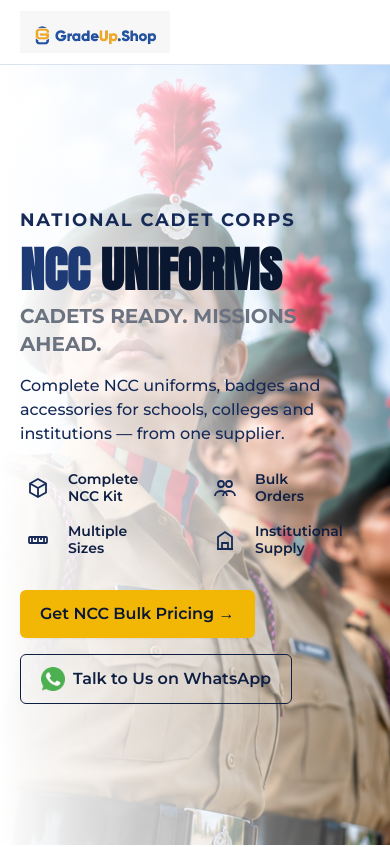
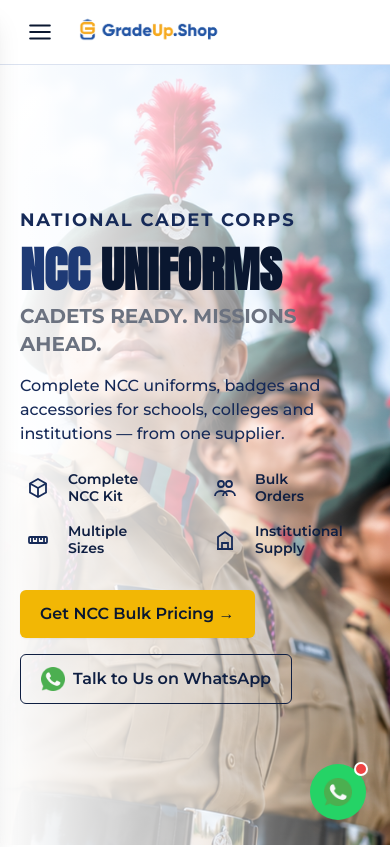
Before and after one commit to shailjayadav30/gradeUpNccWebsite1, a Next.js app: page / in a window 390 px wide. Shown: the top 847 px of the page. Built offline with nearby package versions, Linux system fonts and the light colour scheme.

Commit message:
Refactor code structure for improved readability and maintainability

```diff
--- a/components/Footer.tsx
+++ b/components/Footer.tsx
@@ -23,7 +23,7 @@ export default function Footer() {
           888-47-55555
         </a>
 
-        <a href="" className="flex items-center gap-2 text-sm font-semibold text-navy-600 hover:underline shrink-0">
+        <a href="https://gradeupshop.odoo.com" className="flex items-center gap-2 text-sm font-semibold text-navy-600 hover:underline shrink-0">
           <svg viewBox="0 0 24 24" fill="none" stroke="currentColor" strokeWidth="1.8" className="h-5 w-5 shrink-0">
             <circle cx="12" cy="12" r="9" />
             <path d="M3 12h18M12 3c2.5 2.5 4 5.8 4 9s-1.5 6.5-4 9c-2.5-2.5-4-5.8-4-9s1.5-6.5 4-9z" />
--- a/components/Header.tsx
+++ b/components/Header.tsx
@@ -1,23 +1,66 @@
+
+
 "use client";
 import Image from "next/image";
+import { useEffect, useState } from "react";
 import whatsapp from "../public/images/whatsapp.png";
 import arrow from "../public/images/arrow.png";
-import logo from "../public/images/logo.png";
+import logo from "../public/images/NCC Website/logo.png";
 import { useQuoteForm } from "./QuoteFormCOntext";
+
 const navLinks = [
+  { label: "Home", href: "#" },
   { label: "Uniforms", href: "#range" },
   { label: "Institutions", href: "#customisation" },
   { label: "About Us", href: "#about" },
   { label: "Contact", href: "#footer" },
 ];
 
+const WHATSAPP_HREF =
+  "https://api.whatsapp.com/send/?phone=918884755555&text=Hi%2C+Thank+you+for+your+interest+in+GradeUp+Uniforms.+Please+let+us+know+how+we+can+help+you%3F+Our+reponses+may+be+delayed%2C+but+we+will+respond+to+you+at+the+earliest.+Thank+you+for+your+patience&type=phone_number&app_absent=0";
+
 export default function Header() {
   const { open } = useQuoteForm();
+  const [menuOpen, setMenuOpen] = useState(false);
+
+  useEffect(() => {
+    document.body.style.overflow = menuOpen ? "hidden" : "";
+    return () => {
+      document.body.style.overflow = "";
+    };
+  }, [menuOpen]);
+
+  const closeMenu = () => setMenuOpen(false);
 
   return (
+    <>
       <header className="sticky top-0 z-40 border-b border-navy-100 bg-white/95 backdrop-blur">
         <div className="container-x flex h-16 items-center justify-between gap-6">
-        <div className="flex items-center justify-center gap-10">
+          <div className="flex items-center gap-3 md:gap-10">
+            {/* Hamburger button - mobile only, on the left */}
+            <button
+              type="button"
+              aria-label="Open menu"
+              onClick={() => setMenuOpen(true)}
+              className="inline-flex h-10 w-10 items-center justify-center rounded-md text-navy-900 md:hidden"
+            >
+              <svg
+                xmlns="http://www.w3.org/2000/svg"
+                width="26"
+                height="26"
+                viewBox="0 0 24 24"
+                fill="none"
+                stroke="currentColor"
+                strokeWidth="2"
+                strokeLinecap="round"
+                strokeLinejoin="round"
+              >
+                <line x1="3" y1="6" x2="21" y2="6" />
+                <line x1="3" y1="12" x2="21" y2="12" />
+                <line x1="3" y1="18" x2="21" y2="18" />
+              </svg>
+            </button>
+
             <Image src={logo} alt="logo" height={150} width={150} />
 
             <nav className="hidden items-center gap-8 text-sm font-semibold text-navy-700 font-sans md:flex">
@@ -44,7 +87,7 @@ export default function Header() {
             </button>
 
             <a
-            href="https://api.whatsapp.com/send/?phone=918884755555&text=Hi%2C+Thank+you+for+your+interest+in+GradeUp+Uniforms.+Please+let+us+know+how+we+can+help+you%3F+Our+reponses+may+be+delayed%2C+but+we+will+respond+to+you+at+the+earliest.+Thank+you+for+your+patience&type=phone_number&app_absent=0"
+              href={WHATSAPP_HREF}
               type="button"
               className="hidden items-center gap-2 px-4 py-2 text-base font-bold text-navy-900 sm:inline-flex"
             >
@@ -54,5 +97,158 @@ export default function Header() {
           </div>
         </div>
       </header>
+
+      {/* Backdrop overlay */}
+      <div
+        onClick={closeMenu}
+        className={`fixed inset-0 z-40 bg-black/40 transition-opacity duration-300 md:hidden ${
+          menuOpen ? "opacity-100" : "pointer-events-none opacity-0"
+        }`}
+      />
+
+      {/* Slide-in mobile menu (from left) */}
+      <div
+        className={`fixed left-0 top-0 z-50 flex h-full w-80 max-w-[85%] transform flex-col bg-white shadow-xl transition-transform duration-300 ease-in-out md:hidden ${
+          menuOpen ? "translate-x-0" : "-translate-x-full"
+        }`}
+      >
+        <div className="flex justify-end px-4 py-4">
+          <button
+            type="button"
+            aria-label="Close menu"
+            onClick={closeMenu}
+            className="inline-flex h-9 w-9 items-center justify-center rounded-md text-navy-500 hover:text-navy-900"
+          >
+            <svg
+              xmlns="http://www.w3.org/2000/svg"
+              width="22"
+              height="22"
+              viewBox="0 0 24 24"
+              fill="none"
+              stroke="currentColor"
+              strokeWidth="2"
+              strokeLinecap="round"
+              strokeLinejoin="round"
+            >
+              <line x1="18" y1="6" x2="6" y2="18" />
+              <line x1="6" y1="6" x2="18" y2="18" />
+            </svg>
+          </button>
+        </div>
+
+        <nav className="flex flex-col text-lg font-sans">
+          {navLinks.map((link, i) => (
+            <a
+              key={link.label}
+              href={link.href}
+              onClick={closeMenu}
+              className={`border-b border-navy-100 px-6 py-4 ${
+                i === 0
+                  ? "font-bold text-navy-900"
+                  : "font-medium text-navy-500 hover:text-navy-900"
+              }`}
+            >
+              {link.label}
+            </a>
+          ))}
+        </nav>
+
+        <div className="flex-1" />
+
+        <div className="flex flex-col gap-3 p-4">
+          <button
+            onClick={() => {
+              closeMenu();
+              open();
+            }}
+            type="button"
+            className="inline-flex items-center justify-center gap-2 rounded-md bg-gold-500 px-4 py-3 text-base text-navy-900 hover:bg-gold-400 font-heading"
+          >
+            Get NCC Bulk Pricing
+            <Image src={arrow} height={18} width={18} alt="arrow" />
+          </button>
+
+          <a
+            href={WHATSAPP_HREF}
+            onClick={closeMenu}
+            type="button"
+            className="inline-flex items-center justify-center gap-2 px-4 py-3 text-base font-bold text-navy-900"
+          >
+            <Image src={whatsapp} height={22} width={22} alt="whatsapp" />
+            WhatsApp Us
+          </a>
+        </div>
+      </div>
+
+      {/* Floating WhatsApp button - persistent, all screen sizes */}
+      <a
+        href={WHATSAPP_HREF}
+        aria-label="Chat on WhatsApp"
+        className="fixed bottom-6 right-6 z-[60] flex h-14 w-14 items-center justify-center rounded-full bg-[#25D366] shadow-lg transition-transform hover:scale-105"
+      >
+        <Image src={whatsapp} alt="whatsapp" height={28} width={28} />
+        <span className="absolute -right-0.5 -top-0.5 h-3.5 w-3.5 rounded-full border-2 border-white bg-red-500" />
+      </a>
+    </>
   );
 }
+
+
+// "use client";
+// import Image from "next/image";
+// import whatsapp from "../public/images/whatsapp.png";
+// import arrow from "../public/images/arrow.png";
+// import logo from "../public/images/logo.png";
+// import { useQuoteForm } from "./QuoteFormCOntext";
+// const navLinks = [
+//   { label: "Uniforms", href: "#range" },
+//   { label: "Institutions", href: "#customisation" },
+//   { label: "About Us", href: "#about" },
+//   { label: "Contact", href: "#footer" },
+// ];
+
+// export default function Header() {
+//   const { open } = useQuoteForm();
+
+//   return (
+//     <header className="sticky top-0 z-40 border-b border-navy-100 bg-white/95 backdrop-blur">
+//       <div className="container-x flex h-16 items-center justify-between gap-6">
+//         <div className="flex items-center justify-center gap-10">
+//           <Image src={logo} alt="logo" height={150} width={150} />
+
+//           <nav className="hidden items-center gap-8 text-sm font-semibold text-navy-700 font-sans md:flex">
+//             {navLinks.map((link) => (
+//               <a
+//                 key={link.label}
+//                 href={link.href}
+//                 className="hover:text-navy-900"
+//               >
+//                 {link.label}
+//               </a>
+//             ))}
+//           </nav>
+//         </div>
+
+//         <div className="flex items-center gap-3">
+//           <button
+//             onClick={open}
+//             type="button"
+//             className="hidden items-center gap-2 rounded-md bg-gold-500 px-4 py-2 text-lg text-navy-900 hover:bg-gold-400 font-heading sm:inline-flex"
+//           >
+//             Get NCC Bulk Pricing
+//             <Image src={arrow} height={20} width={20} alt="arrow" />
+//           </button>
+
+//           <a
+//             href="https://api.whatsapp.com/send/?phone=918884755555&text=Hi%2C+Thank+you+for+your+interest+in+GradeUp+Uniforms.+Please+let+us+know+how+we+can+help+you%3F+Our+reponses+may+be+delayed%2C+but+we+will+respond+to+you+at+the+earliest.+Thank+you+for+your+patience&type=phone_number&app_absent=0"
+//             type="button"
+//             className="hidden items-center gap-2 px-4 py-2 text-base font-bold text-navy-900 sm:inline-flex"
+//           >
+//             <Image src={whatsapp} height={24} width={24} alt="whatsapp" />
+//             WhatsApp Us
+//           </a>
+//         </div>
+//       </div>
+//     </header>
+//   );
+// }
```
Also changed, not shown: public/images/NCC Website/logo.png (added). Lines whose indentation alone changed are shown as unchanged.
